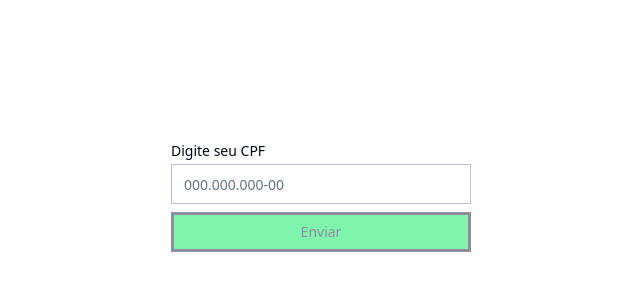
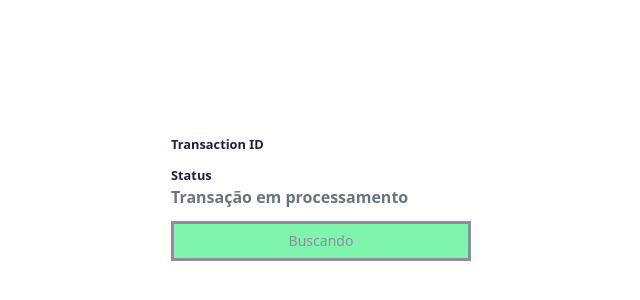
Before and after one commit to partneroneti/p1sdk.web-teste, a React (Vite) app: page /resultado in a window 1280 px wide. Shown: the part 202-502 px from the top of the page, without its empty margins (319-959 px from the left). Built offline with nearby package versions, Linux system fonts and the light colour scheme; no server answers.

Commit message:
Add auth context + All pages

```diff
--- a/package.json
+++ b/package.json
@@ -14,11 +14,13 @@
     "@partner-group/sdk-web-local": "file:../pg-sdk",
     "@radix-ui/react-label": "^2.0.2",
     "@radix-ui/react-slot": "^1.0.2",
+    "axios": "^1.5.1",
     "class-variance-authority": "^0.7.0",
     "clsx": "^2.0.0",
     "lucide-react": "^0.289.0",
     "react": "^18.2.0",
     "react-dom": "^18.2.0",
+    "react-router-dom": "^6.17.0",
     "tailwind-merge": "^1.14.0",
     "tailwindcss-animate": "^1.0.7"
   },
--- a/src/app.tsx
+++ b/src/app.tsx
@@ -1,78 +1,17 @@
-import { useState, useEffect } from 'react'
-import { CallbackCamera, initializeCamera } from '@partner-group/sdk-web-local'
-import { config } from './config/pg-sdk'
-import { Button } from './components/ui/button'
-import { Input } from './components/ui/input'
-import { Label } from './components/ui/label'
-import { formatCPF } from './utils/text'
+import Routes from '@/routes'
+import './styles/global.css'
+import './styles/sdk.css'
+import { RouterProvider, createBrowserRouter } from 'react-router-dom'
+import { AuthProvider } from './contexts/auth-context'
 
 function App() {
-  const [canSend, setCanSend] = useState(false)
-  const [inputValue, setInputValue] = useState('')
-  const [formattedInputValue, setFormattedInputValue] = useState('')
-
-  async function handleOpenCamera() {
-    const callbacks: CallbackCamera = {
-      on: {
-        success: (obj) => {
-          console.log({ base64: obj.base64 })
-          console.log({ encrypted: obj.encrypted })
-        },
-        error: (error) => {
-          console.error({ error })
-        },
-        support: (supportMessage) => {
-          console.error({ supportMessage: supportMessage.message })
-        },
-      },
-    }
-
-    await initializeCamera(callbacks, config)
-  }
-
-  function handleSetInput(inputValue: string) {
-    // Remover todos os caracteres não numéricos
-    const value = inputValue.replace(/\D/g, '')
-    const formattedValue = formatCPF(value)
-
-    setFormattedInputValue(formattedValue)
-    setInputValue(value)
-  }
-
-  useEffect(() => {
-    if (inputValue.length < 11) {
-      setCanSend(false)
-      return
-    }
-
-    setCanSend(true)
-  }, [inputValue])
-
+  const router = createBrowserRouter([{ path: '*', Component: Routes }])
   return (
-    <div className="grid place-items-center h-screen w-full">
-      <div className="flex flex-col w-full max-w-[300px] gap-2">
-        <div className="grid w-full items-center gap-1.5">
-          <Label htmlFor="cpf">Digite seu CPF</Label>
-          <Input
-            id="cpf"
-            placeholder="000.000.000-00"
-            maxLength={14}
-            value={formattedInputValue}
-            onChange={(e) => handleSetInput(e.target.value)}
-          />
-        </div>
-
-        <Button
-          onClick={handleOpenCamera}
-          disabled={!canSend}
-          className="w-full"
-        >
-          Enviar
-        </Button>
-      </div>
-
-      {/* <div id="box-camera"></div> */}
-    </div>
+    <>
+      <AuthProvider>
+        <RouterProvider router={router} />
+      </AuthProvider>
+    </>
   )
 }
 
--- /dev/null
+++ b/src/contexts/auth-context.tsx
@@ -0,0 +1,79 @@
+import React, { useState, createContext, useEffect } from 'react'
+import { api } from '@/services/api'
+import { redirect } from 'react-router-dom'
+
+type AuthProviderProps = {
+  children?: React.ReactNode
+}
+
+type AuthContextData = {
+  transactionId: string
+  isAuthenticated: boolean
+  handleSendTransaction: (cpf: string) => void
+}
+
+export const AuthContext = createContext<AuthContextData>({} as AuthContextData)
+
+export const AuthProvider: React.FC<AuthProviderProps> = ({ children }) => {
+  const [transactionId, setTransactionId] = useState('')
+  const [isAuthenticated, setIsAuthenticated] = useState(false)
+
+  async function authenticate() {
+    try {
+      const username = import.meta.env.VITE_USERNAME
+      const password = import.meta.env.VITE_PASSWORD
+      const grantType = import.meta.env.VITE_GRANT_TYPE
+
+      const authResponse = await api.post('/authentication', {
+        username,
+        password,
+        grant_type: grantType,
+      })
+
+      const accessToken = authResponse.data.objectReturn.access_token
+      const bearerToken = `Bearer ${accessToken}`
+
+      api.interceptors.request.use((config) => {
+        config.headers!.Authorization = bearerToken
+        return config
+      })
+
+      setIsAuthenticated(true)
+    } catch (error: unknown) {
+      api.interceptors.request.use((config) => {
+        config.headers!.Authorization = ''
+        return config
+      })
+    }
+  }
+
+  async function handleSendTransaction(cpf: string) {
+    try {
+      const response = await api.post('/transaction', { cpf })
+      console.log({ response })
+      setTransactionId(response.data.objectReturn.transaction)
+      redirect('/selfie')
+    } catch (error) {
+      console.log({ error })
+    }
+  }
+
+  useEffect(() => {
+    if (!isAuthenticated) {
+      authenticate()
+    }
+    // eslint-disable-next-line react-hooks/exhaustive-deps
+  }, [])
+
+  return (
+    <AuthContext.Provider
+      value={{
+        isAuthenticated,
+        transactionId,
+        handleSendTransaction,
+      }}
+    >
+      {children}
+    </AuthContext.Provider>
+  )
+}
--- a/src/main.tsx
+++ b/src/main.tsx
@@ -1,8 +1,6 @@
 import React from 'react'
 import ReactDOM from 'react-dom/client'
 import App from './app.tsx'
-import './styles/global.css'
-import './styles/sdk.css'
 
 ReactDOM.createRoot(document.getElementById('root')!).render(
   <React.StrictMode>
--- /dev/null
+++ b/src/pages/home.tsx
@@ -0,0 +1,57 @@
+import { useState, useEffect, useContext } from 'react'
+import { Button } from '@/components/ui/button'
+import { Input } from '@/components/ui/input'
+import { Label } from '@/components/ui/label'
+import { formatCPF } from '@/utils/text'
+import { AuthContext } from '@/contexts/auth-context'
+
+export function Home() {
+  const { handleSendTransaction } = useContext(AuthContext)
+
+  const [canSend, setCanSend] = useState(false)
+  const [inputValue, setInputValue] = useState('')
+  const [formattedInputValue, setFormattedInputValue] = useState('')
+
+  function handleSetInput(inputValue: string) {
+    // Remover todos os caracteres não numéricos
+    const value = inputValue.replace(/\D/g, '')
+    const formattedValue = formatCPF(value)
+
+    setFormattedInputValue(formattedValue)
+    setInputValue(value)
+  }
+
+  useEffect(() => {
+    if (inputValue.length < 11) {
+      setCanSend(false)
+      return
+    }
+
+    setCanSend(true)
+  }, [inputValue])
+
+  return (
+    <div className="grid place-items-center h-screen w-full">
+      <div className="flex flex-col w-full max-w-[300px] gap-2">
+        <div className="grid w-full items-center gap-1.5">
+          <Label htmlFor="cpf">Digite seu CPF</Label>
+          <Input
+            id="cpf"
+            placeholder="000.000.000-00"
+            maxLength={14}
+            value={formattedInputValue}
+            onChange={(e) => handleSetInput(e.target.value)}
+          />
+        </div>
+
+        <Button
+          onClick={() => handleSendTransaction(inputValue)}
+          disabled={!canSend}
+          className="w-full"
+        >
+          Enviar
+        </Button>
+      </div>
+    </div>
+  )
+}
--- /dev/null
+++ b/src/pages/result.tsx
@@ -0,0 +1,69 @@
+import { useState, useEffect, useCallback, useContext } from 'react'
+import { Button } from '@/components/ui/button'
+import { api } from '@/services/api'
+import { redirect } from 'react-router-dom'
+import { AuthContext } from '@/contexts/auth-context'
+import clsx from 'clsx'
+
+export function Result() {
+  const { transactionId } = useContext(AuthContext)
+  const [approvedStatus, setApprovedStatus] = useState(
+    'Transação em processamento',
+  )
+  const [isApproved, setIsApproved] = useState<boolean | null>(null)
+
+  const handleGetResult = useCallback(async () => {
+    try {
+      const response = await api.get('/transaction')
+      console.log({ response })
+
+      const livenessHasSucceeded = response.data.objectReturn.liveness.success
+      const livenessStatus = livenessHasSucceeded ? 'APROVADO' : 'REPROVADO'
+
+      setApprovedStatus(livenessStatus)
+      setIsApproved(livenessHasSucceeded)
+    } catch (error) {
+      console.log({ error })
+    }
+  }, [])
+
+  useEffect(() => {
+    handleGetResult()
+    // eslint-disable-next-line react-hooks/exhaustive-deps
+  }, [])
+
+  return (
+    <div className="grid place-items-center h-screen w-full">
+      <div className="flex flex-col w-full max-w-[300px] gap-3">
+        <div className="flex flex-col w-full">
+          <small className="text-primary-foreground font-bold">
+            Transaction ID
+          </small>
+          <p className="font-semibold">{transactionId}</p>
+        </div>
+
+        <div className="flex flex-col w-full">
+          <small className="text-primary-foreground font-bold">Status</small>
+          <p
+            className={clsx(
+              'font-semibold',
+              isApproved === null && 'text-gray-500',
+              isApproved === true && 'text-green-600',
+              isApproved === false && 'text-red-600',
+            )}
+          >
+            {approvedStatus}
+          </p>
+        </div>
+
+        <Button
+          onClick={() => redirect('/')}
+          disabled={isApproved === null}
+          className="w-full"
+        >
+          {isApproved === null ? 'Buscando' : 'Reiniciar'}
+        </Button>
+      </div>
+    </div>
+  )
+}
--- /dev/null
+++ b/src/pages/selfie.tsx
@@ -0,0 +1,30 @@
+import { useEffect } from 'react'
+import { CallbackCamera, initializeCamera } from '@partner-group/sdk-web-local'
+import { config } from '@/config/pg-sdk'
+
+export function Selfie() {
+  async function handleOpenCamera() {
+    const callbacks: CallbackCamera = {
+      on: {
+        success: (obj) => {
+          console.log({ base64: obj.base64 })
+          console.log({ encrypted: obj.encrypted })
+        },
+        error: (error) => {
+          console.error({ error })
+        },
+        support: (supportMessage) => {
+          console.error({ supportMessage: supportMessage.message })
+        },
+      },
+    }
+
+    await initializeCamera(callbacks, config)
+  }
+
+  useEffect(() => {
+    handleOpenCamera()
+  }, [])
+
+  return <div id="box-camera"></div>
+}
--- /dev/null
+++ b/src/routes/index.tsx
@@ -0,0 +1,18 @@
+import React from 'react'
+import { Routes as ReactDOMRoutes, Route } from 'react-router-dom'
+
+import { Home } from '@/pages/home'
+import { Selfie } from '@/pages/selfie'
+import { Result } from '@/pages/result'
+
+const Routes: React.FC = () => {
+  return (
+    <ReactDOMRoutes>
+      <Route path="/" element={<Home />} />
+      <Route path="/selfie" element={<Selfie />} />
+      <Route path="/resultado" element={<Result />} />
+    </ReactDOMRoutes>
+  )
+}
+
+export default Routes
--- /dev/null
+++ b/src/services/api.ts
@@ -0,0 +1,5 @@
+import axios from 'axios'
+
+export const api = axios.create({
+  baseURL: import.meta.env.VITE_API_URL,
+})
```
Also changed, not shown: 2 other files (tests, documents, lock files or other folders).
